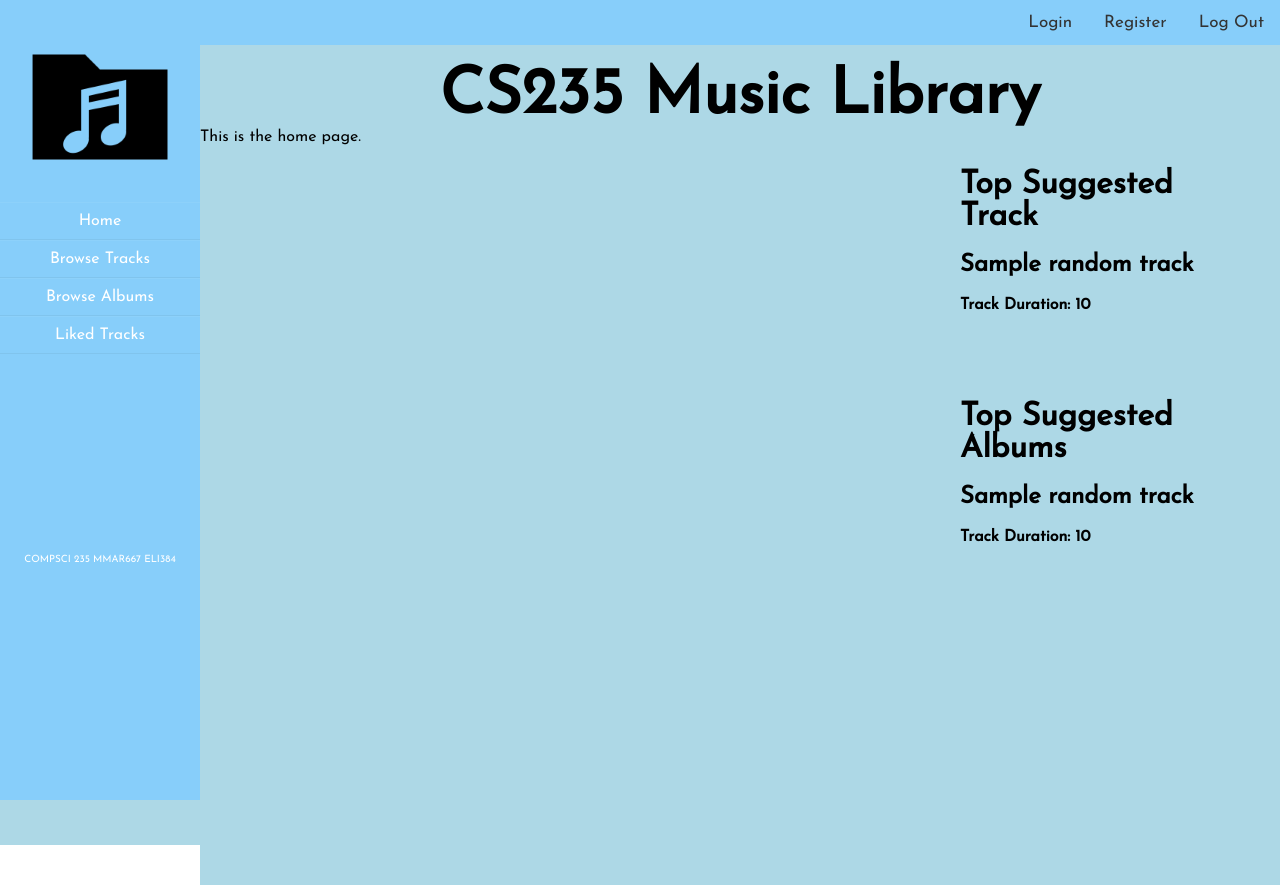
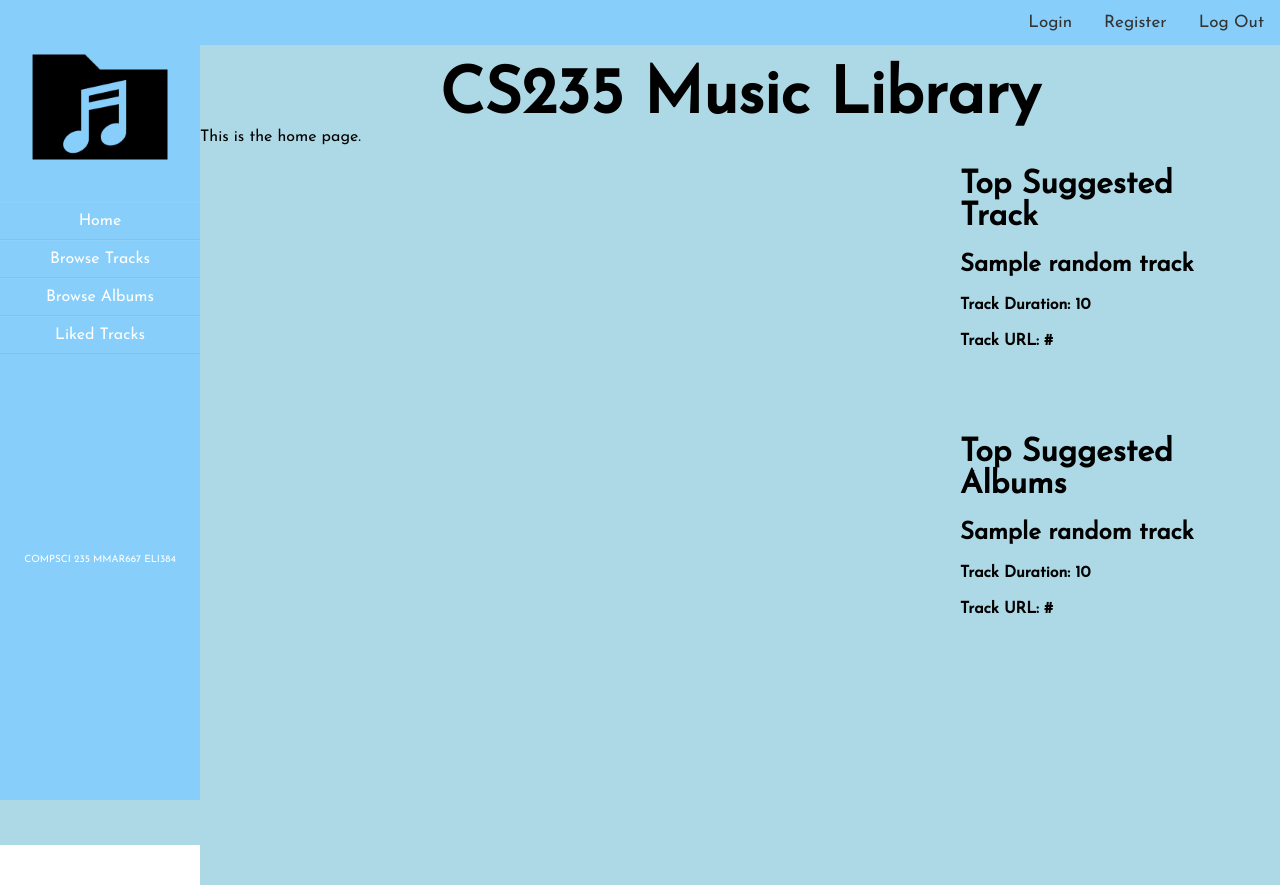
Before and after one commit to MichaelMar7/COMPSCI235-Assignment, a Flask app: template music/templates/home/home.html in a window 1280 px wide. Shown: the top 885 px of the page. Run offline with Flask 2, Linux system fonts and the light colour scheme; the template is opened without the code that fills it: most values are stand-ins (such as "Sample title", 1, 10 or a date in 2020); parts of the project's set-up code (start-up, migrations or seed data) failed here and were passed over.

Commit message:
update to sidebar

```diff
--- a/music/templates/sidebar1.html
+++ b/music/templates/sidebar1.html
@@ -6,6 +6,7 @@
     <div style="word-wrap: break-word">
         <h3>{{ random_track.title }}</h3>
         <h4>Track Duration: <b>{{ random_track.track_duration }}</b></h4>
+        <h4>Track URL: {{ random_track.track_url }}</h4>
     </div>
     <br>
     <br>
@@ -16,6 +17,7 @@
     <div style="word-wrap: break-word">
         <h3>{{ random_track.title }}</h3>
         <h4>Track Duration: <b>{{ random_track.track_duration }}</b></h4>
+        <h4>Track URL: {{ random_track.track_url }}</h4>
     </div>
 </aside>
 
```
